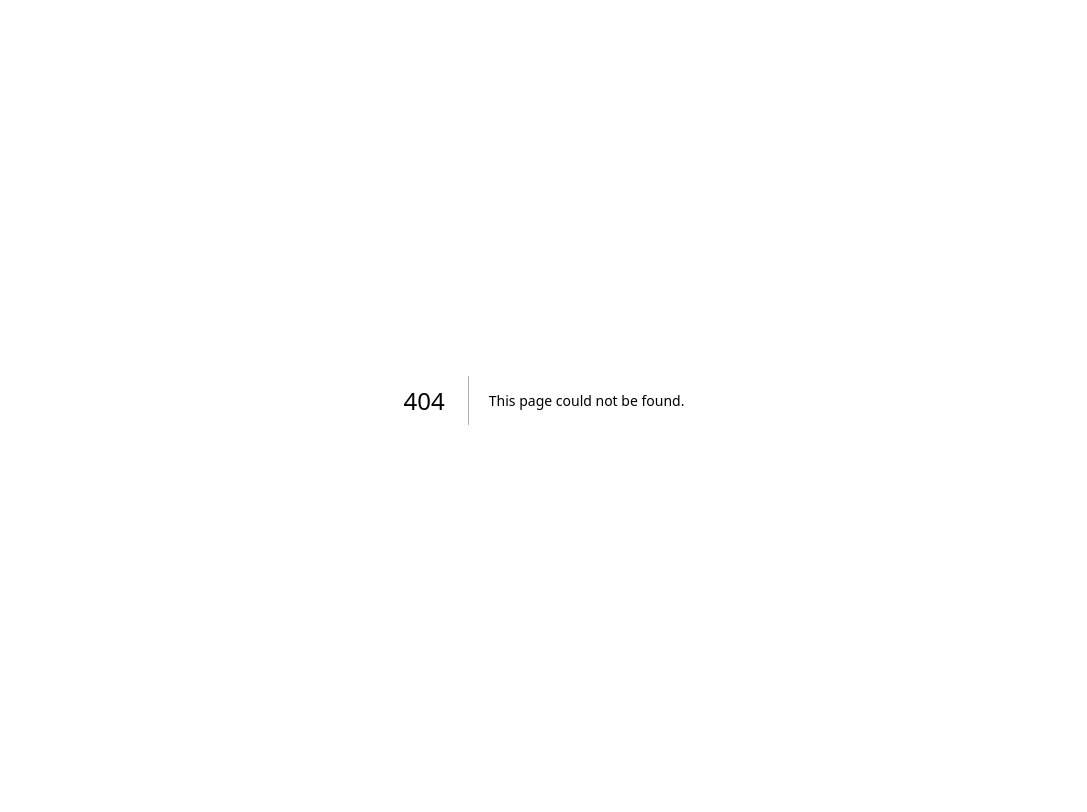
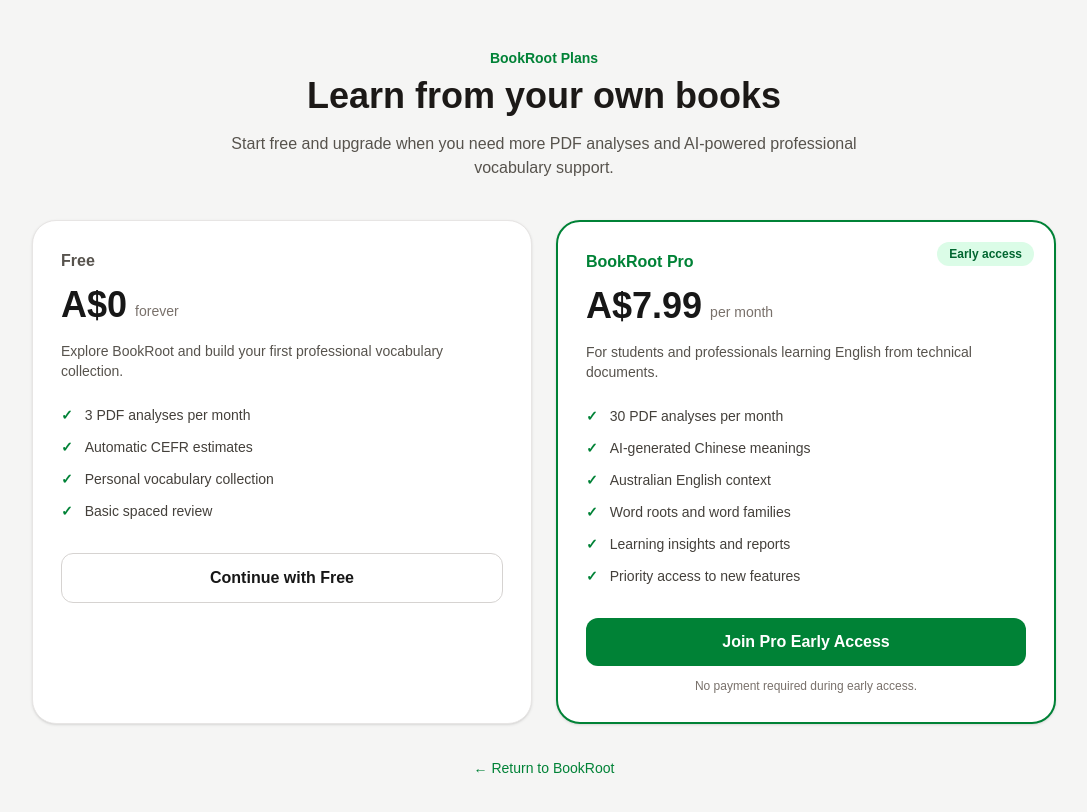
Before and after one commit to yvonneyiwenw-sketch/bookroot, a Next.js app: page /pricing in a window 1280 px wide. Before the commit this address had no page. Shown: the top 812 px of the page, without its empty margins (96-1183 px from the left). Built offline with nearby package versions, Linux system fonts and the light colour scheme.

Commit message:
Add dictionary button and review AI generation

```diff
--- a/app/dictionary/[slug]/page.tsx
+++ b/app/dictionary/[slug]/page.tsx
@@ -3,6 +3,7 @@
 import PageShell from "@/components/PageShell";
 import { dictionaryBySlug } from "@/lib/buildingDictionary";
 import { dictionaryText } from "@/types/dictionary";
+import AddToVocabularyButton from "@/components/AddToVocabularyButton";
 
 export default async function DictionaryEntryPage({ params }: { params: Promise<{ slug: string }> }) {
   const { slug } = await params;
@@ -21,6 +22,11 @@
           <Card title="Professional example"><p>{text.exampleEn}</p><p className="mt-3 text-gray-500">{text.exampleZh}</p></Card>
         </div>
         <div className="space-y-5">
+            <AddToVocabularyButton
+              word={entry.term}
+              meaning={`${text.meaningZh} — ${text.definitionEn}`}
+            />
+
           <Card title="Memory trick"><p>{text.memoryTrickEn}</p></Card>
           <Card title="Australian usage"><p>{text.australianUsageEn}</p></Card>
           <Card title="Related words"><div className="flex flex-wrap gap-2">{entry.relatedWords.length ? entry.relatedWords.map((word) => <span key={word} className="rounded-full bg-green-50 px-3 py-1 text-sm text-green-800">{word}</span>) : <span className="text-gray-500">No related words listed.</span>}</div></Card>
--- /dev/null
+++ b/app/pricing/page.tsx
@@ -0,0 +1,131 @@
+import Link from "next/link";
+
+const freeFeatures = [
+  "3 PDF analyses per month",
+  "Automatic CEFR estimates",
+  "Personal vocabulary collection",
+  "Basic spaced review",
+];
+
+const proFeatures = [
+  "30 PDF analyses per month",
+  "AI-generated Chinese meanings",
+  "Australian English context",
+  "Word roots and word families",
+  "Learning insights and reports",
+  "Priority access to new features",
+];
+
+export default function PricingPage() {
+  return (
+    <main className="min-h-screen bg-stone-100 px-4 py-12">
+      <div className="mx-auto max-w-5xl">
+        <div className="text-center">
+          <p className="text-sm font-semibold text-green-700">
+            BookRoot Plans
+          </p>
+
+          <h1 className="mt-2 text-4xl font-bold text-stone-900">
+            Learn from your own books
+          </h1>
+
+          <p className="mx-auto mt-4 max-w-2xl text-stone-600">
+            Start free and upgrade when you need more PDF analyses and
+            AI-powered professional vocabulary support.
+          </p>
+        </div>
+
+        <div className="mt-10 grid gap-6 md:grid-cols-2">
+          <section className="rounded-3xl border border-stone-200 bg-white p-7 shadow-sm">
+            <p className="font-semibold text-stone-600">Free</p>
+
+            <div className="mt-3 flex items-end gap-2">
+              <span className="text-4xl font-bold">A$0</span>
+              <span className="pb-1 text-sm text-stone-500">
+                forever
+              </span>
+            </div>
+
+            <p className="mt-4 text-sm text-stone-600">
+              Explore BookRoot and build your first professional
+              vocabulary collection.
+            </p>
+
+            <ul className="mt-6 space-y-3">
+              {freeFeatures.map((feature) => (
+                <li
+                  key={feature}
+                  className="flex gap-3 text-sm text-stone-700"
+                >
+                  <span className="font-bold text-green-700">✓</span>
+                  <span>{feature}</span>
+                </li>
+              ))}
+            </ul>
+
+            <Link
+              href="/upload"
+              className="mt-8 block rounded-xl border border-stone-300 px-4 py-3 text-center font-semibold hover:bg-stone-50"
+            >
+              Continue with Free
+            </Link>
+          </section>
+
+          <section className="relative rounded-3xl border-2 border-green-700 bg-white p-7 shadow-sm">
+            <span className="absolute right-5 top-5 rounded-full bg-green-100 px-3 py-1 text-xs font-bold text-green-800">
+              Early access
+            </span>
+
+            <p className="font-semibold text-green-700">
+              BookRoot Pro
+            </p>
+
+            <div className="mt-3 flex items-end gap-2">
+              <span className="text-4xl font-bold">A$7.99</span>
+              <span className="pb-1 text-sm text-stone-500">
+                per month
+              </span>
+            </div>
+
+            <p className="mt-4 text-sm text-stone-600">
+              For students and professionals learning English from
+              technical documents.
+            </p>
+
+            <ul className="mt-6 space-y-3">
+              {proFeatures.map((feature) => (
+                <li
+                  key={feature}
+                  className="flex gap-3 text-sm text-stone-700"
+                >
+                  <span className="font-bold text-green-700">✓</span>
+                  <span>{feature}</span>
+                </li>
+              ))}
+            </ul>
+
+            <a
+              href="mailto:yvonneyiwenw@gmail.com?subject=BookRoot Pro Early Access"
+              className="mt-8 block rounded-xl bg-green-700 px-4 py-3 text-center font-semibold text-white hover:bg-green-800"
+            >
+              Join Pro Early Access
+            </a>
+
+            <p className="mt-3 text-center text-xs text-stone-500">
+              No payment required during early access.
+            </p>
+          </section>
+        </div>
+
+        <div className="mt-8 text-center">
+          <Link
+            href="/"
+            className="text-sm font-medium text-green-700 hover:underline"
+          >
+            ← Return to BookRoot
+          </Link>
+        </div>
+      </div>
+    </main>
+  );
+}
--- a/app/review/page.tsx
+++ b/app/review/page.tsx
@@ -21,6 +21,7 @@
 import {
   findAiDictionaryEntry,
   normaliseDictionaryTerm,
+  saveAiDictionaryEntry,
 } from "@/lib/aiDictionaryStorage";
 
 import { getCefrEvaluation } from "@/lib/cefrStorage";
@@ -193,6 +194,8 @@
   const [reviewed, setReviewed] = useState(0);
   const [correct, setCorrect] = useState(0);
   const [mastered, setMastered] = useState(0);
+  const [generatingWord, setGeneratingWord] = useState<string | null>(null);
+  const [generationMessage, setGenerationMessage] = useState("");
 
   useEffect(() => {
     const timer = window.setTimeout(() => {
@@ -263,6 +266,92 @@
     }),
     [allItems],
   );
+
+  async function generateExplanation(
+  item: VocabularyItem,
+) {
+  try {
+    setGeneratingWord(item.normalizedWord);
+    setGenerationMessage("");
+
+    const source = item.sources.at(-1);
+
+    const response = await fetch(
+      "/api/dictionary/generate",
+      {
+        method: "POST",
+        headers: {
+          "Content-Type": "application/json",
+        },
+        body: JSON.stringify({
+          term: item.word,
+          domain:
+            "Australian building, construction, landscape architecture and site management",
+          context: source
+            ? `The word was extracted from the PDF "${source.documentName}" and appeared ${source.frequency} time(s).`
+            : "The word was saved in BookRoot vocabulary.",
+        }),
+      },
+    );
+
+    const result = (await response.json()) as {
+      entry?: DictionaryEntry;
+      model?: string;
+      error?: string;
+    };
+
+    if (!response.ok || !result.entry) {
+      throw new Error(
+        result.error || "AI generation failed.",
+      );
+    }
+
+    saveAiDictionaryEntry(
+      result.entry,
+      DICTIONARY_DOMAIN,
+      result.model,
+    );
+
+    const text = dictionaryText(result.entry);
+
+    const meaning =
+      `${text.meaningZh} — ${text.definitionEn}`;
+
+    const nextItems = updateVocabularyItem(
+      item.id,
+      {
+        meaning,
+      },
+    );
+
+    setAllItems(nextItems);
+
+    setQueue((currentQueue) =>
+      currentQueue.map((queueItem) =>
+        queueItem.id === item.id
+          ? {
+              ...queueItem,
+              meaning,
+              updatedAt:
+                new Date().toISOString(),
+            }
+          : queueItem,
+      ),
+    );
+
+    setGenerationMessage(
+      `${item.word} now has a bilingual AI explanation.`,
+    );
+  } catch (error) {
+    setGenerationMessage(
+      error instanceof Error
+        ? error.message
+        : "Could not generate the explanation.",
+    );
+  } finally {
+    setGeneratingWord(null);
+  }
+}
 
   function review(rating: ReviewRating) {
     if (!current) return;
@@ -519,11 +608,35 @@
                           </>
                         )}
                       </>
-                    ) : (
-                      <p className="mt-4 text-gray-500">
-                        No explanation is available yet.
-                      </p>
-                    )}
+) : (
+  <div className="mt-4 rounded-xl border border-dashed border-stone-300 bg-stone-50 p-4">
+    <p className="text-gray-500">
+      No bilingual dictionary explanation is
+      available yet.
+    </p>
+
+    <button
+      type="button"
+      disabled={
+        generatingWord === current.normalizedWord
+      }
+      onClick={() =>
+        void generateExplanation(current)
+      }
+      className="mt-3 rounded-xl bg-green-700 px-4 py-2 text-sm font-semibold text-white disabled:opacity-50"
+    >
+      {generatingWord === current.normalizedWord
+        ? "Generating English + 中文…"
+        : "Generate bilingual explanation with AI"}
+    </button>
+
+    {generationMessage && (
+      <p className="mt-3 text-sm text-green-700">
+        {generationMessage}
+      </p>
+    )}
+  </div>
+)}
 
                     {entryText?.professionalExplanationZh && (
                       <>
--- /dev/null
+++ b/components/AddToVocabularyButton.tsx
@@ -0,0 +1,69 @@
+"use client";
+
+import { useEffect, useState } from "react";
+import {
+  addVocabularyItems,
+  isWordSaved,
+  updateVocabularyItem,
+} from "@/lib/vocabularyStorage";
+
+type Props = {
+  word: string;
+  meaning: string;
+};
+
+export default function AddToVocabularyButton({
+  word,
+  meaning,
+}: Props) {
+  const [saved, setSaved] = useState(false);
+
+  useEffect(() => {
+    setSaved(Boolean(isWordSaved(word)));
+  }, [word]);
+
+  function addToVocabulary() {
+    if (isWordSaved(word)) {
+      setSaved(true);
+      return;
+    }
+
+    addVocabularyItems(
+      [
+        {
+          word,
+          count: 1,
+          firstPage: 1,
+        },
+      ],
+      "BookRoot Dictionary",
+    );
+
+    const savedItem = isWordSaved(word);
+
+    if (savedItem) {
+      updateVocabularyItem(savedItem.id, {
+        meaning,
+      });
+    }
+
+    setSaved(true);
+  }
+
+  return (
+    <button
+      type="button"
+      onClick={addToVocabulary}
+      disabled={saved}
+      className={`w-full rounded-xl px-4 py-3 font-semibold ${
+        saved
+          ? "cursor-default bg-green-50 text-green-700"
+          : "bg-green-700 text-white hover:bg-green-800"
+      }`}
+    >
+      {saved
+        ? "✓ Added to My Vocabulary"
+        : "+ Add to My Vocabulary"}
+    </button>
+  );
+}
```
Also changed, not shown: 1 other file (tests, documents, lock files or other folders).
